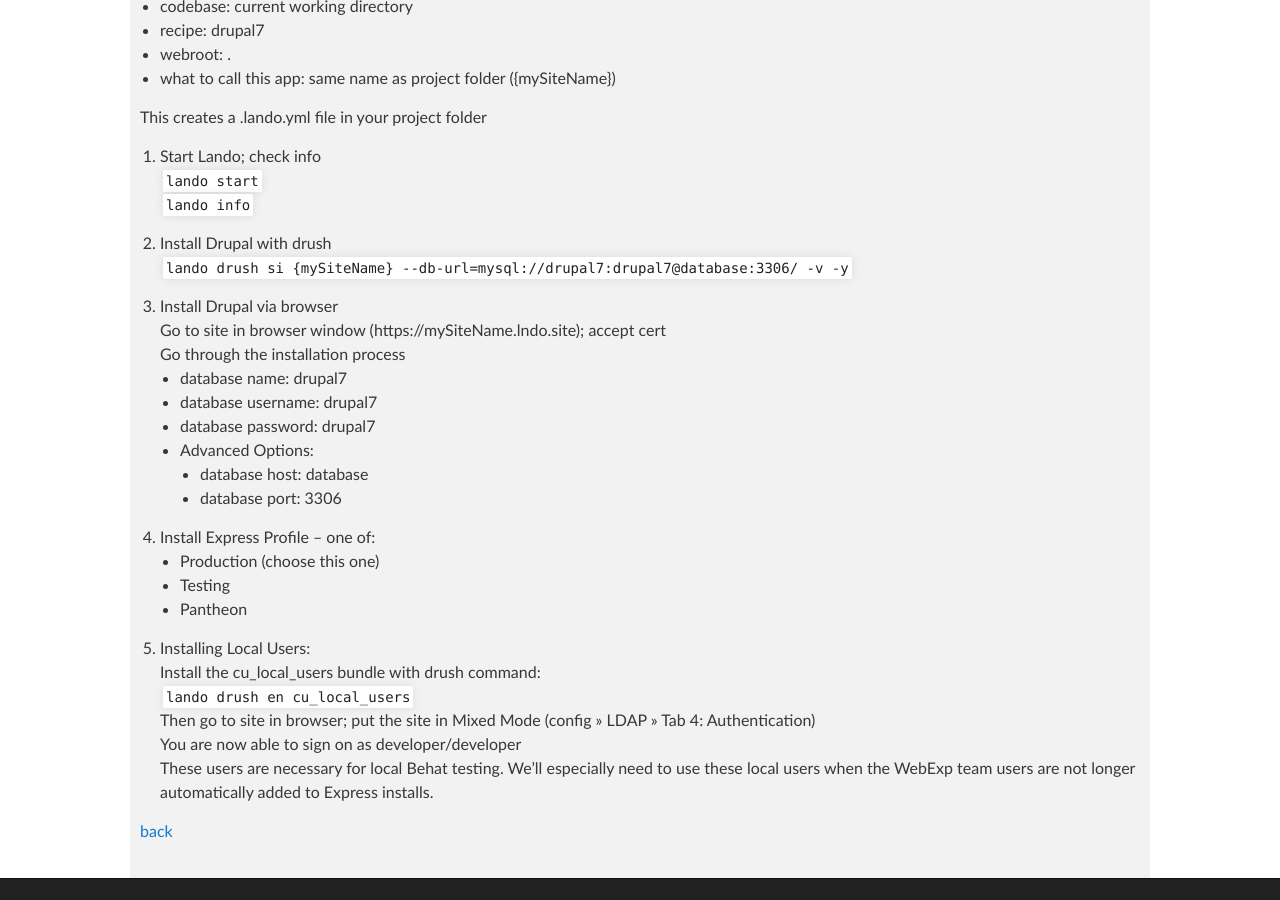
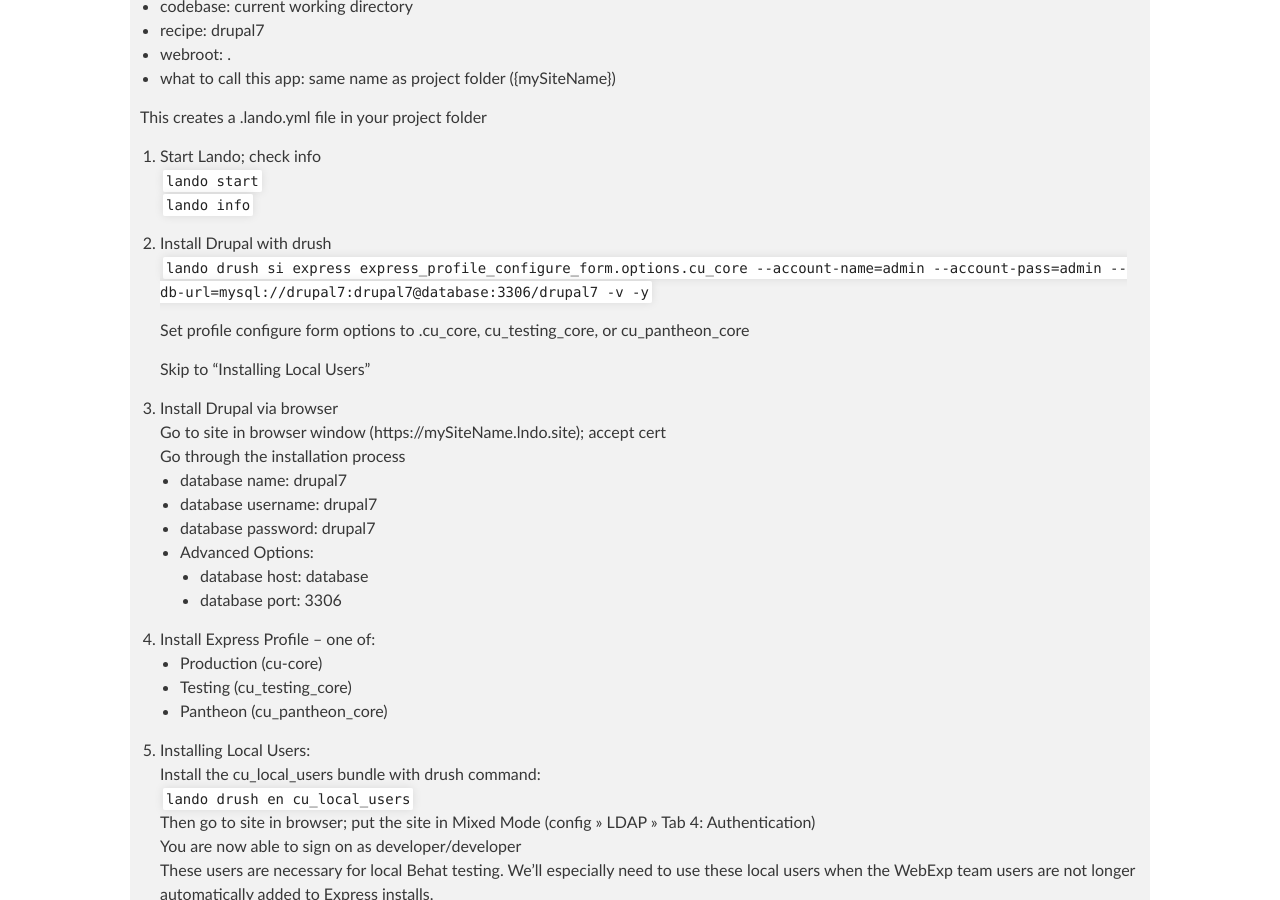
Before and after one commit to cathysnider/cathysnider.github.io, a Jekyll site: the page built from lando.md, in a window 1280 px wide and 900 px high, scrolled down 926 px. Built offline with Jekyll 4.4.1, drawn with Linux system fonts in a browser that asks for light colours.

Commit message:
complete drush si command with profile info

````diff
--- a/lando.md
+++ b/lando.md
@@ -44,7 +44,11 @@ layout: default
    ```lando info```
 
 1. Install Drupal with drush <br />
-   ```lando drush si {mySiteName} --db-url=mysql://drupal7:drupal7@database:3306/ -v -y```
+   ```lando drush si express express_profile_configure_form.options.cu_core --account-name=admin --account-pass=admin --db-url=mysql://drupal7:drupal7@database:3306/drupal7 -v -y```
+
+   Set profile configure form options to .cu_core, cu_testing_core, or cu_pantheon_core
+
+   Skip to "Installing Local Users"
 
 1. Install Drupal via browser <br />
    Go to site in browser window (https://mySiteName.lndo.site); accept cert <br />
@@ -57,9 +61,9 @@ layout: default
      * database port: 3306
 
 1. Install Express Profile -- one of:
-   * Production (choose this one)
-   * Testing
-   * Pantheon
+   * Production (cu-core)
+   * Testing (cu_testing_core)
+   * Pantheon (cu_pantheon_core)
 
 1. Installing Local Users: <br />
    Install the cu_local_users bundle with drush command: <br />
````
